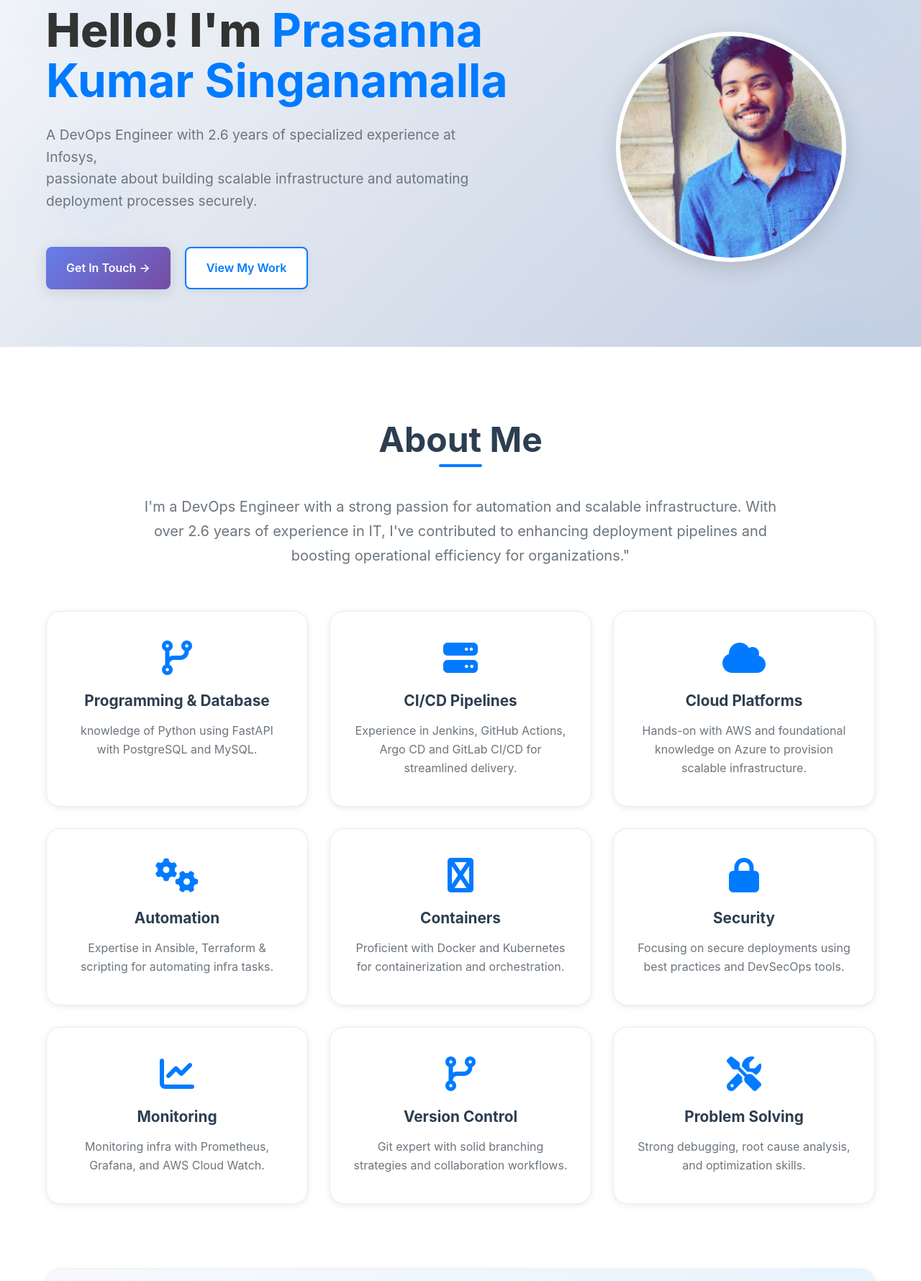
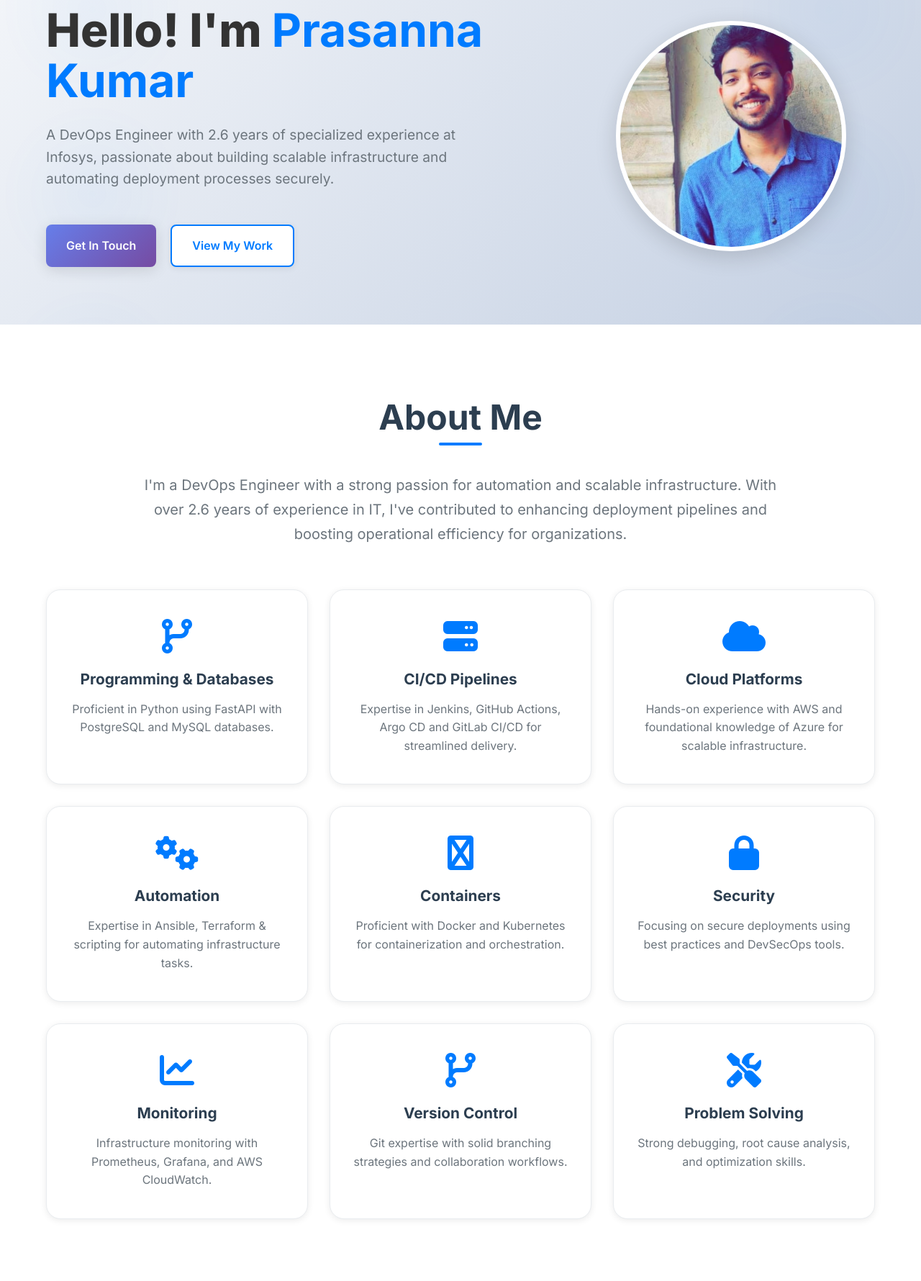
Before and after one commit to kumarsinganamalla093/portfolio, a plain HTML site: page index.html in a window 1280 px wide. Shown: the part 113-1893 px from the top of the page at 72% size. Drawn offline with Linux system fonts and the light colour scheme.

Commit message:
Minor Portfolio Adjustments

```diff
--- a/index.html
+++ b/index.html
@@ -6,7 +6,9 @@
     <title>Prasanna Kumar | Portfolio</title>
     <link rel="stylesheet" href="style.css">
     <link rel="stylesheet" href="https://cdnjs.cloudflare.com/ajax/libs/font-awesome/6.0.0/css/all.min.css">
-
+    <link rel="preconnect" href="https://fonts.googleapis.com">
+    <link rel="preconnect" href="https://fonts.gstatic.com" crossorigin>
+    <link href="https://fonts.googleapis.com/css2?family=Inter:wght@400;500;600;700;800&display=swap" rel="stylesheet">
 </head>
 <body>
   <header>
@@ -57,14 +59,14 @@
         <div class="hero-container">
           <!-- Left side: Text -->
           <div class="hero-content">
-            <h1>Hello! I'm <span class="highlight">Prasanna Kumar Singanamalla</span></h1>
+            <h1>Hello! I'm <span class="highlight">Prasanna Kumar</span></h1>
             <p>
-              A DevOps Engineer with 2.6 years of specialized experience at Infosys,<br>
+              A DevOps Engineer with 2.6 years of specialized experience at Infosys,
               passionate about building scalable infrastructure and automating deployment processes securely.
             </p>
 
             <div class="hero-buttons">
-              <a href="#contact" class="btn btn-primary" aria-label="Contact Prasanna Kumar">Get In Touch →</a>
+              <a href="#contact" class="btn btn-primary" aria-label="Contact Prasanna Kumar">Get In Touch</a>
               <a href="#work-experience" class="btn btn-outline" aria-label="View work experience">View My Work</a>
             </div>
           </div>
@@ -81,37 +83,36 @@
       <section id="about" class="about">
         <h2>About Me</h2>
         <p class="about-intro">
-        I'm a DevOps Engineer with a strong passion for automation and scalable infrastructure. With over 2.6 years of experience in IT, I've contributed to enhancing deployment pipelines and boosting operational efficiency for organizations."
-
+        I'm a DevOps Engineer with a strong passion for automation and scalable infrastructure. With over 2.6 years of experience in IT, I've contributed to enhancing deployment pipelines and boosting operational efficiency for organizations.
         </p>
 
         <div class="about-grid">
 
            <div class="about-card">
             <i class="fas fa-code-branch"></i>
-            <h3>Programming & Database</h3>
-            <p>knowledge of Python using FastAPI with PostgreSQL and MySQL.</p>
+            <h3>Programming & Databases</h3>
+            <p>Proficient in Python using FastAPI with PostgreSQL and MySQL databases.</p>
           </div>
 
           <!-- Card 1 -->
           <div class="about-card">
             <i class="fas fa-server"></i>
             <h3>CI/CD Pipelines</h3>
-            <p>Experience in Jenkins, GitHub Actions, Argo CD and GitLab CI/CD for streamlined delivery.</p>
+            <p>Expertise in Jenkins, GitHub Actions, Argo CD and GitLab CI/CD for streamlined delivery.</p>
           </div>
 
           <!-- Card 2 -->
           <div class="about-card">
             <i class="fas fa-cloud"></i>
             <h3>Cloud Platforms</h3>
-            <p>Hands-on with AWS and foundational knowledge on Azure to provision scalable infrastructure.</p>
+            <p>Hands-on experience with AWS and foundational knowledge of Azure for scalable infrastructure.</p>
           </div>
 
           <!-- Card 3 -->
           <div class="about-card">
             <i class="fas fa-cogs"></i>
             <h3>Automation</h3>
-            <p>Expertise in Ansible, Terraform & scripting for automating infra tasks.</p>
+            <p>Expertise in Ansible, Terraform & scripting for automating infrastructure tasks.</p>
           </div>
 
           <!-- Card 4 -->
@@ -132,14 +133,14 @@
           <div class="about-card">
             <i class="fas fa-chart-line"></i>
             <h3>Monitoring</h3>
-            <p>Monitoring infra with Prometheus, Grafana, and AWS Cloud Watch.</p>
+            <p>Infrastructure monitoring with Prometheus, Grafana, and AWS CloudWatch.</p>
           </div>
 
           <!-- Card 7 -->
           <div class="about-card">
             <i class="fas fa-code-branch"></i>
             <h3>Version Control</h3>
-            <p>Git expert with solid branching strategies and collaboration workflows.</p>
+            <p>Git expertise with solid branching strategies and collaboration workflows.</p>
           </div>
 
           <!-- Card 8 -->
@@ -162,7 +163,7 @@
 
         <div class="about-summary">
 
-            <h3>Professional Summary </h3>
+            <h3>Professional Summary</h3>
             <p>Throughout my career, I've worked with diverse teams to implement DevOps practices that have significantly improved deployment frequency and reliability. I specialize in cloud infrastructure, containerization, and automation, helping organizations achieve their technical goals while maintaining high security and performance standards.
                 I'm passionate about staying current with the latest DevOps tools and methodologies, regularly contributing to open-source projects and sharing knowledge with the tech community through various platforms.</p>
           </div>
@@ -254,7 +255,7 @@
             <div class="cert-info">
               <h3>Azure fundamental</h3>
               <a href="https://learn.microsoft.com/api/credentials/share/en-us/PrasannaKumarSinganamalla-1172/38749FC6F51C9725?sharingId=485F5EDA390C0BAD" target="_blank">View Certificate</a>
-              <p>Gained foundational knowledge on Azure services.</p>
+              <p>Gained foundational knowledge of Azure services.</p>
             </div>
           </div>
           <div class="certification-tab">
@@ -264,7 +265,7 @@
             <div class="cert-info">
               <h3>MYSQL Beginner </h3>
               <a href="https://www.hackerrank.com/certificates/360bfa5ed25b" target="_blank">View Certificate</a>
-              <p>Acquired foundational knowledge on MySQL database.</p>
+              <p>Acquired foundational knowledge of MySQL database.</p>
             </div>
           </div>
         </div>
@@ -303,18 +304,18 @@
                     <div class="project-card">
                         <img src="images/project4/site.png" alt="Project 4">
                         <h3>Backend API using FastAPI</h3>
-                        <p>Developed a backend API using FastAPI and PostgreSQL,JWT for authentication and more.</p>
+                        <p>Developed a backend API using FastAPI and PostgreSQL, JWT for authentication and more.</p>
                         <a href="project4.html" class="btn btn-primary">View Project</a>
                     </div>
                      <div class="project-card">
                         <img src="images\project5\CICDarch.png" alt="Project 5">
-                        <h3>Mern Stack Gitlab CI pipline</h3>
+                        <h3>MERN Stack GitLab CI Pipeline</h3>
                         <p>MERN Stack Deployment with Docker & CI/CD.</p>
                         <a href="project5.html" class="btn btn-primary">View Project</a>
                     </div>
                         <div class="project-card">
                         <img src="images/project6/download.png" alt="Project 6">
-                        <h3>Mern Stack Dockercompose</h3>
+                        <h3>MERN Stack Docker Compose</h3>
                         <p>MERN Stack Deployment with Docker Compose.</p>
                         <a href="project6.html" class="btn btn-primary">View Project</a>
                     </div>
```
Also changed, not shown: project2.html (+1 -1 lines), project4.html (+1 -1 lines).
